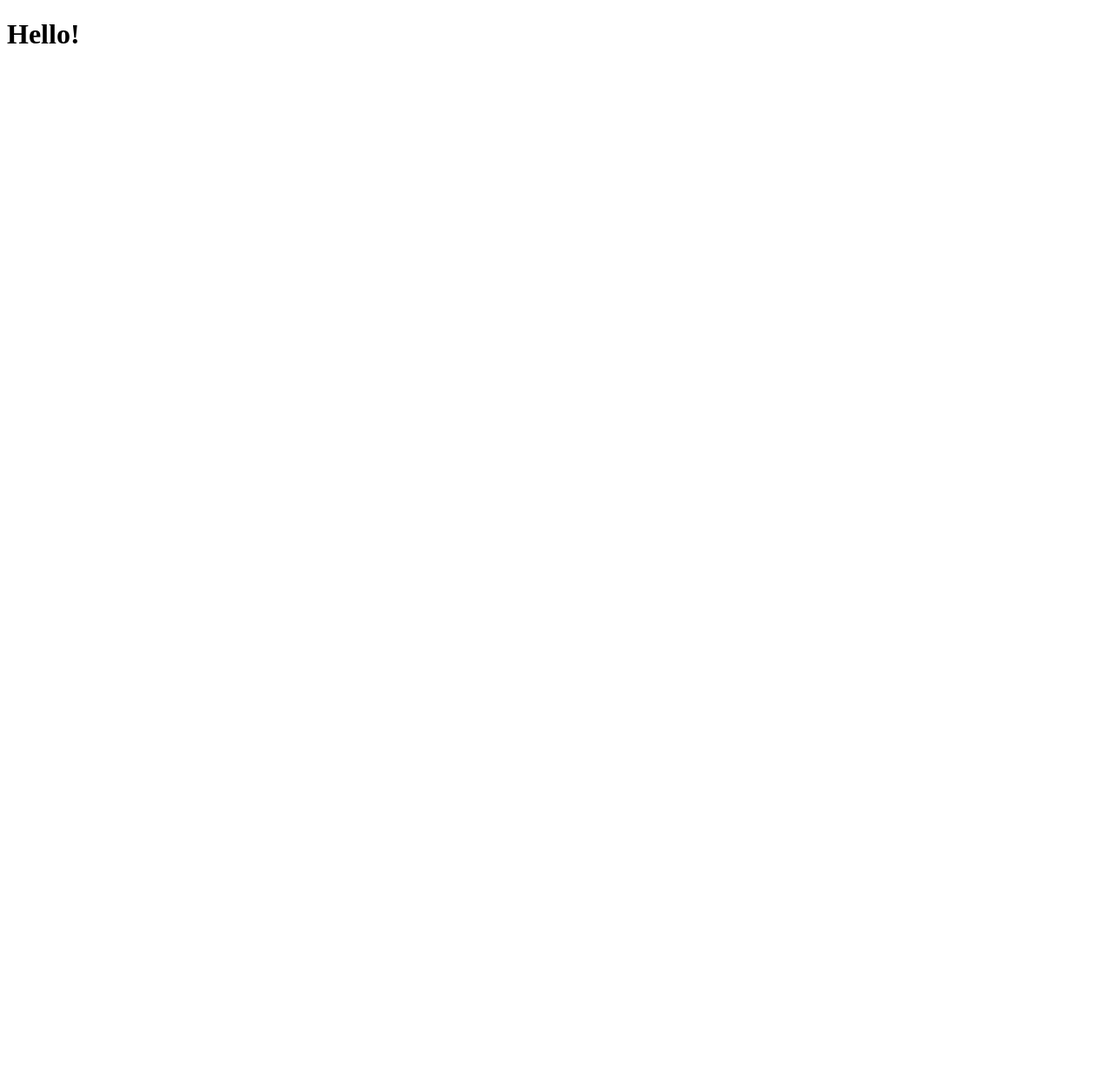
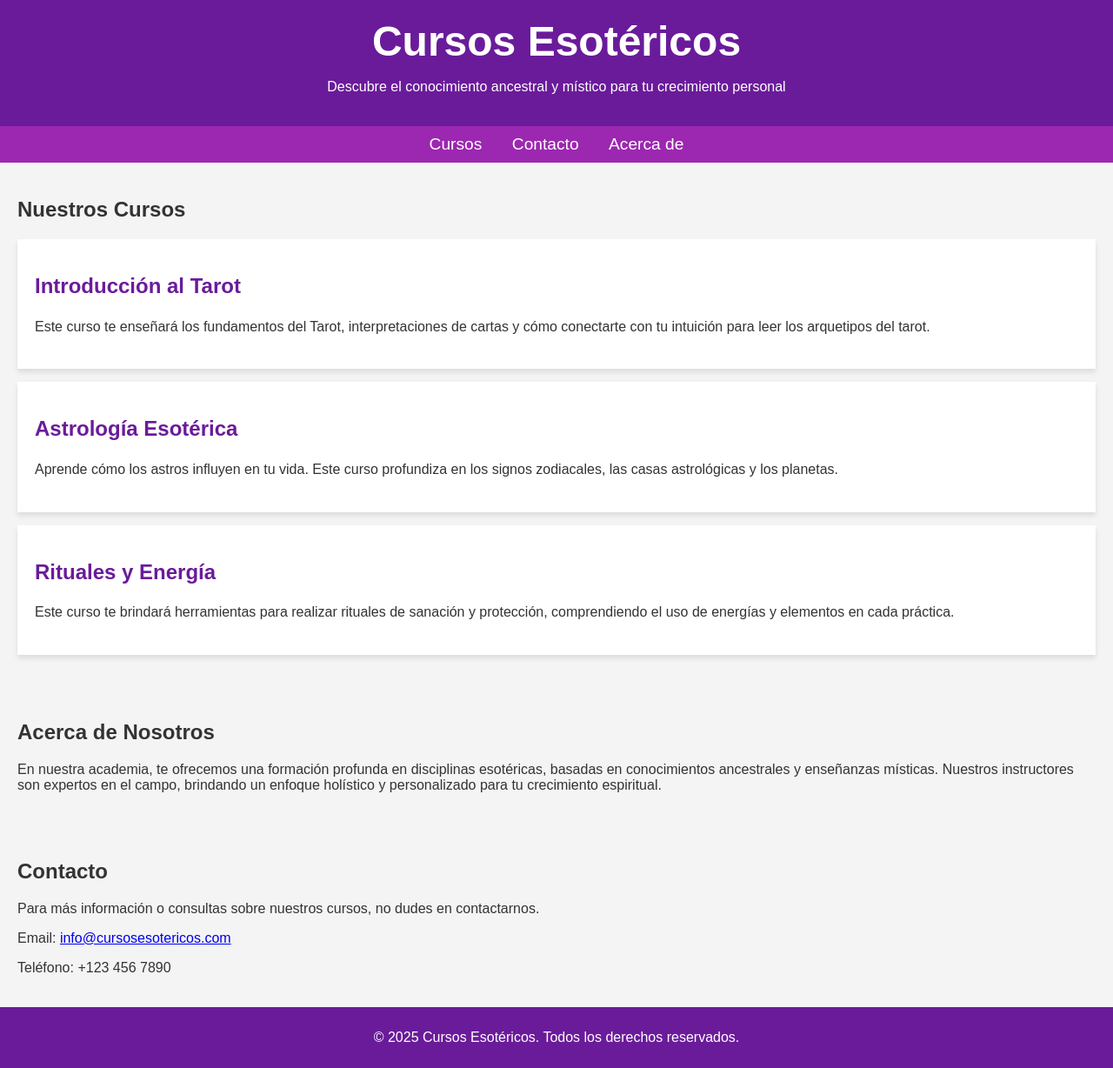
Before and after one commit to artusvalencia/heuristica, a plain HTML site: page index.html in a window 1280 px wide. Shown: the whole page at 87% size. Before the commit the page ends 800 px from the top, so only its background shows below. Drawn offline with Linux system fonts and the light colour scheme.

Commit message:
Update index.html

```diff
--- a/index.html
+++ b/index.html
@@ -1,14 +1,110 @@
 <!DOCTYPE html>
-<html lang="">
-  <head>
-    <meta charset="utf-8">
-    <title></title>
-  </head>
-  <body>
-    <header></header>
-    <main>
-      <h1>Hello!</h1>
-    </main>
-    <footer></footer>
-  </body>
+<html lang="es">
+<head>
+    <meta charset="UTF-8">
+    <meta name="viewport" content="width=device-width, initial-scale=1.0">
+    <meta name="description" content="Cursos esotéricos y místicos para el desarrollo personal y espiritual.">
+    <title>Cursos Esotéricos</title>
+    <link rel="stylesheet" href="styles.css">
+    <style>
+        body {
+            font-family: Arial, sans-serif;
+            background-color: #f4f4f4;
+            color: #333;
+            margin: 0;
+            padding: 0;
+        }
+        header {
+            background-color: #6a1b9a;
+            color: white;
+            text-align: center;
+            padding: 20px 0;
+        }
+        header h1 {
+            font-size: 3em;
+            margin: 0;
+        }
+        nav {
+            background-color: #9c27b0;
+            padding: 10px;
+            text-align: center;
+        }
+        nav a {
+            color: white;
+            text-decoration: none;
+            margin: 0 15px;
+            font-size: 1.2em;
+        }
+        nav a:hover {
+            text-decoration: underline;
+        }
+        .content {
+            padding: 20px;
+        }
+        .course {
+            background-color: white;
+            padding: 20px;
+            margin: 15px 0;
+            box-shadow: 0 4px 6px rgba(0, 0, 0, 0.1);
+        }
+        .course h2 {
+            color: #6a1b9a;
+        }
+        .course p {
+            line-height: 1.6;
+        }
+        footer {
+            background-color: #6a1b9a;
+            color: white;
+            text-align: center;
+            padding: 10px 0;
+        }
+    </style>
+</head>
+<body>
+
+<header>
+    <h1>Cursos Esotéricos</h1>
+    <p>Descubre el conocimiento ancestral y místico para tu crecimiento personal</p>
+</header>
+
+<nav>
+    <a href="#cursos">Cursos</a>
+    <a href="#contacto">Contacto</a>
+    <a href="#acerca">Acerca de</a>
+</nav>
+
+<div class="content" id="cursos">
+    <h2>Nuestros Cursos</h2>
+    <div class="course">
+        <h2>Introducción al Tarot</h2>
+        <p>Este curso te enseñará los fundamentos del Tarot, interpretaciones de cartas y cómo conectarte con tu intuición para leer los arquetipos del tarot.</p>
+    </div>
+    <div class="course">
+        <h2>Astrología Esotérica</h2>
+        <p>Aprende cómo los astros influyen en tu vida. Este curso profundiza en los signos zodiacales, las casas astrológicas y los planetas.</p>
+    </div>
+    <div class="course">
+        <h2>Rituales y Energía</h2>
+        <p>Este curso te brindará herramientas para realizar rituales de sanación y protección, comprendiendo el uso de energías y elementos en cada práctica.</p>
+    </div>
+</div>
+
+<div class="content" id="acerca">
+    <h2>Acerca de Nosotros</h2>
+    <p>En nuestra academia, te ofrecemos una formación profunda en disciplinas esotéricas, basadas en conocimientos ancestrales y enseñanzas místicas. Nuestros instructores son expertos en el campo, brindando un enfoque holístico y personalizado para tu crecimiento espiritual.</p>
+</div>
+
+<div class="content" id="contacto">
+    <h2>Contacto</h2>
+    <p>Para más información o consultas sobre nuestros cursos, no dudes en contactarnos.</p>
+    <p>Email: <a href="mailto:info@cursosesotericos.com">info@cursosesotericos.com</a></p>
+    <p>Teléfono: +123 456 7890</p>
+</div>
+
+<footer>
+    <p>&copy; 2025 Cursos Esotéricos. Todos los derechos reservados.</p>
+</footer>
+
+</body>
 </html>
```
